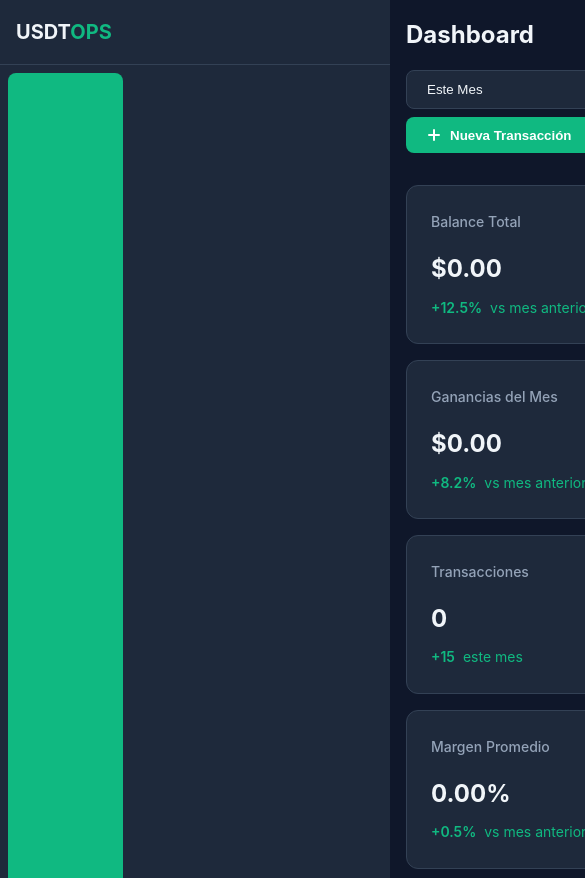
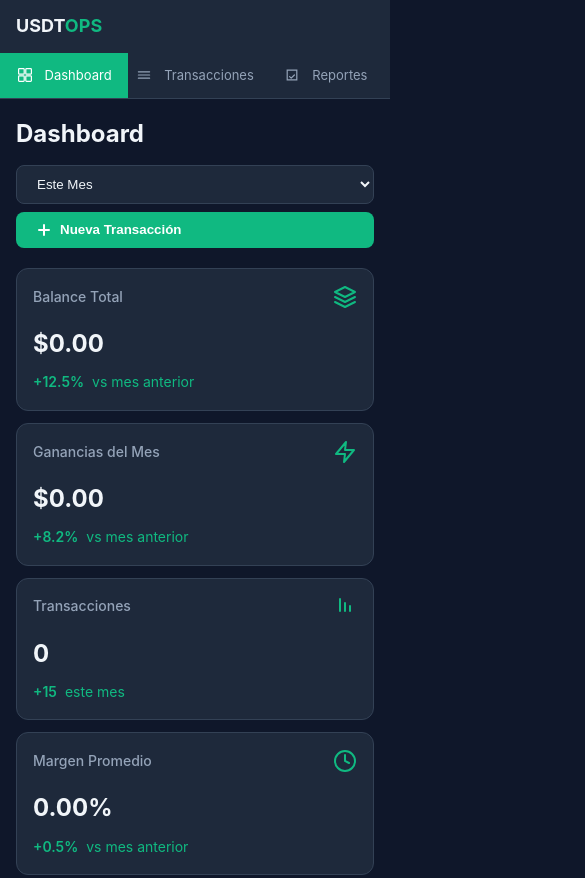
Before and after one commit to USDTRD/USDTOPS, a plain HTML site: page index.html in a window 390 px wide. Shown: the top 878 px of the page, 585 px wide, since content can reach past the window. Drawn offline with nearby package versions, Linux system fonts and the light colour scheme.

Commit message:
Update styles.css
varsion 2 movil

```diff
--- a/styles.css
+++ b/styles.css
@@ -632,36 +632,49 @@ form {
 
 /* Responsive */
 @media (max-width: 768px) {
+    .app-container {
+        flex-direction: column;
+    }
+
     .sidebar {
         width: 100%;
         height: auto;
-        position: relative;
+        position: sticky;
+        top: 0;
+        z-index: 100;
         border-right: none;
         border-bottom: 1px solid var(--border);
     }
 
     .sidebar .logo {
-        padding: 16px;
+        padding: 12px 16px;
+        border-bottom: none;
     }
 
     .sidebar .logo h1 {
-        font-size: 20px;
+        font-size: 18px;
     }
 
     .sidebar .nav-menu {
         display: flex;
+        padding: 0;
         overflow-x: auto;
-        padding: 8px;
+        -webkit-overflow-scrolling: touch;
     }
 
     .sidebar .nav-item {
-        flex-shrink: 0;
-        margin-right: 8px;
-        margin-bottom: 0;
+        flex: 1;
+        justify-content: center;
+        padding: 12px 8px;
+        margin: 0;
+        border-radius: 0;
+        font-size: 13px;
+        white-space: nowrap;
     }
 
     .sidebar .nav-item svg {
-        display: none;
+        width: 16px;
+        height: 16px;
     }
 
     .sidebar .user-profile {
@@ -671,12 +684,18 @@ form {
     .main-content {
         margin-left: 0;
         padding: 16px;
+        width: 100%;
     }
 
     .page-header {
         flex-direction: column;
         align-items: flex-start;
-        gap: 16px;
+        gap: 12px;
+        margin-bottom: 20px;
+    }
+
+    .page-header h2 {
+        font-size: 24px;
     }
 
     .header-actions {
@@ -693,11 +712,25 @@ form {
 
     .stats-grid {
         grid-template-columns: 1fr;
-        gap: 16px;
+        gap: 12px;
+        margin-bottom: 20px;
+    }
+
+    .stat-card {
+        padding: 16px;
+    }
+
+    .stat-value {
+        font-size: 24px;
     }
 
     .charts-grid {
         grid-template-columns: 1fr;
+        gap: 12px;
+    }
+
+    .chart-card {
+        padding: 16px;
     }
 
     .form-row {
@@ -706,11 +739,28 @@ form {
 
     .modal-content {
         width: 95%;
-        max-height: 95vh;
+        max-height: 85vh;
+        margin: 20px auto;
+    }
+
+    .modal-header {
+        padding: 16px;
+    }
+
+    form {
+        padding: 16px;
+    }
+
+    /* Tabla responsive */
+    .transactions-table,
+    .recent-transactions {
+        overflow-x: auto;
+        -webkit-overflow-scrolling: touch;
     }
 
     table {
-        font-size: 12px;
+        font-size: 11px;
+        min-width: 600px;
     }
 
     th, td {
@@ -721,11 +771,11 @@ form {
         width: 100%;
     }
 
-    .page-header h2 {
-        font-size: 24px;
+    .summary-grid {
+        grid-template-columns: 1fr;
     }
 
-    .stat-value {
-        font-size: 24px;
+    .result-box {
+        margin-top: 16px;
     }
 }
```
